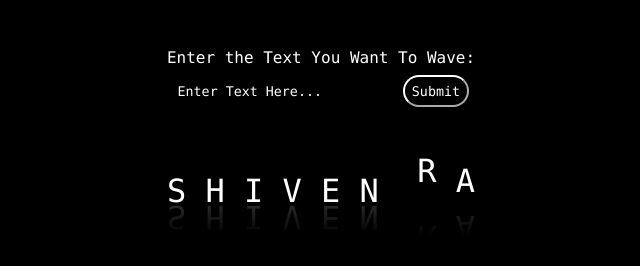
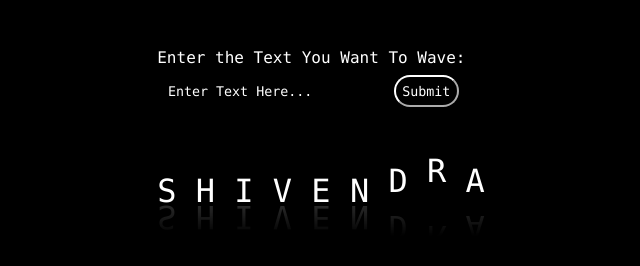
Before and after one commit to SHIVENDRA8004/Wavy-Text, a plain HTML site: page index.html in a window 1280 px wide. Shown: the whole page, without its empty margins (319-959 px from the left). Drawn offline with Linux system fonts and the light colour scheme.

Commit message:
updated repo

```diff
--- a/index.html
+++ b/index.html
@@ -25,7 +25,7 @@
           <span style="--i: 4">V</span>
           <span style="--i: 5">E</span>
           <span style="--i: 6">N</span>
-          <span style="--i: 7"> </span>
+          <span style="--i: 7">D</span>
           <span style="--i: 8">R</span>
           <span style="--i: 9">A</span>
         </div>
--- a/index.js
+++ b/index.js
@@ -1,5 +1,7 @@
 document.querySelector(".button").addEventListener("click", getText);
 function getText() {
   var str = document.querySelector(".input").value;
-  for (var i = 0; i < str.length(); i++) {}
+  for (var i = 0; i < str.length(); i++) {
+
+  }
 }
```
